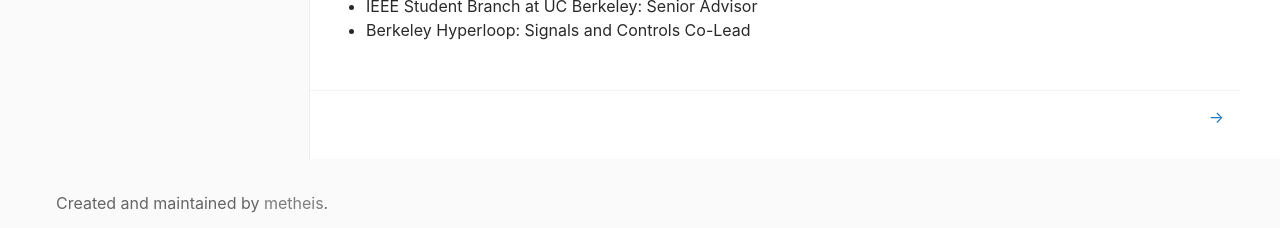
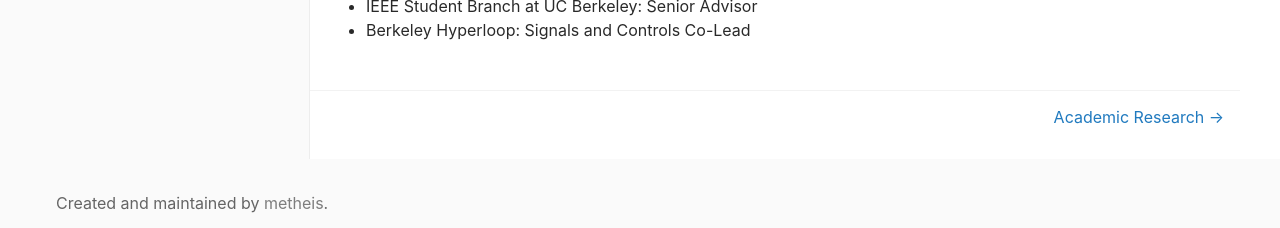
Before and after one commit to metheis/metheis.github.io-archive3, a Jekyll site: the page built from index.md, in a window 1280 px wide. Shown: the part 759-987 px from the top of the page. Built offline with Jekyll 4.4.1, drawn with Linux system fonts in a browser that asks for light colours.

Commit message:
fix bottom prev <> next nav linking pt 2

```diff
--- a/_layouts/default.html
+++ b/_layouts/default.html
@@ -53,8 +53,8 @@
         {{ content }}
       </main>
       <div class="content__nav">
-        {% if previous_page %}<a class="content__nav-link content__nav-link--prev" href="{{ previous_page.url | prepend: site.baseurl }}">{{ page.previous.title }}</a>{% endif %}
-        {% if next_page %}<a class="content__nav-link content__nav-link--next" href="{{ next_page.url | prepend: site.baseurl }}">{{ page.next.title }}</a>{% endif %}
+        {% if previous_page %}<a class="content__nav-link content__nav-link--prev" href="{{ previous_page.url | prepend: site.baseurl }}">{{ previous_page.text }}</a>{% endif %}
+        {% if next_page %}<a class="content__nav-link content__nav-link--next" href="{{ next_page.url | prepend: site.baseurl }}">{{ next_page.text }}</a>{% endif %}
       </div>
     </div>
     {% include footer.html %}
```
